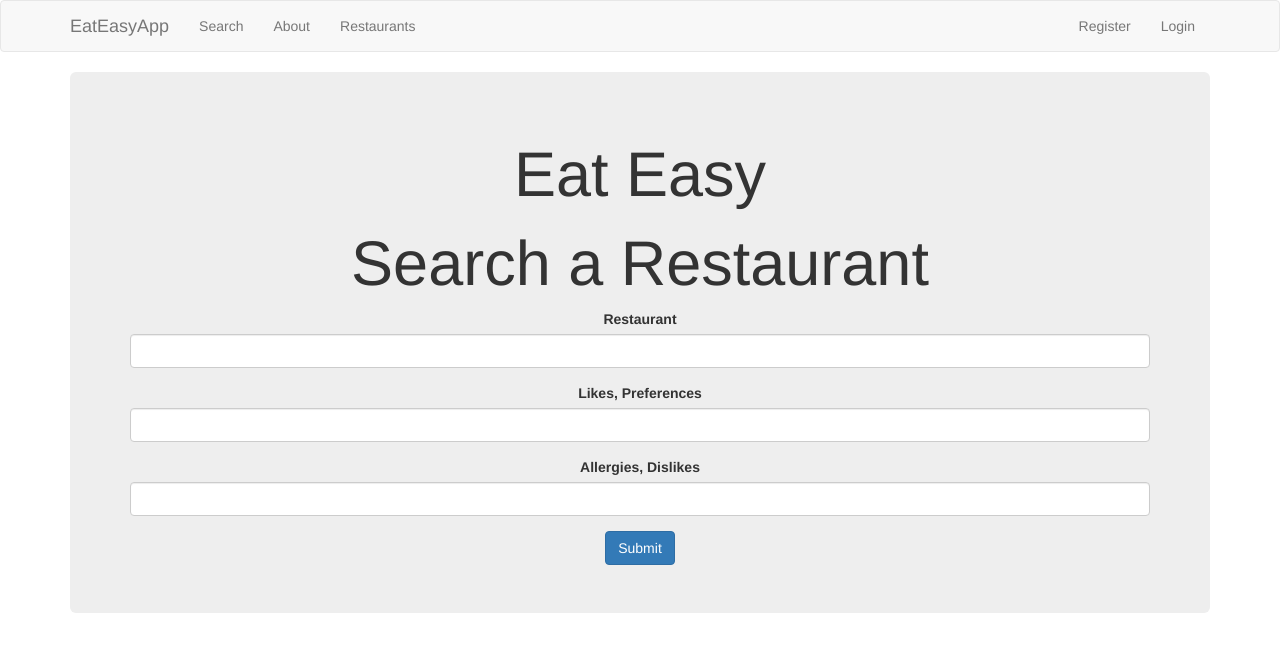
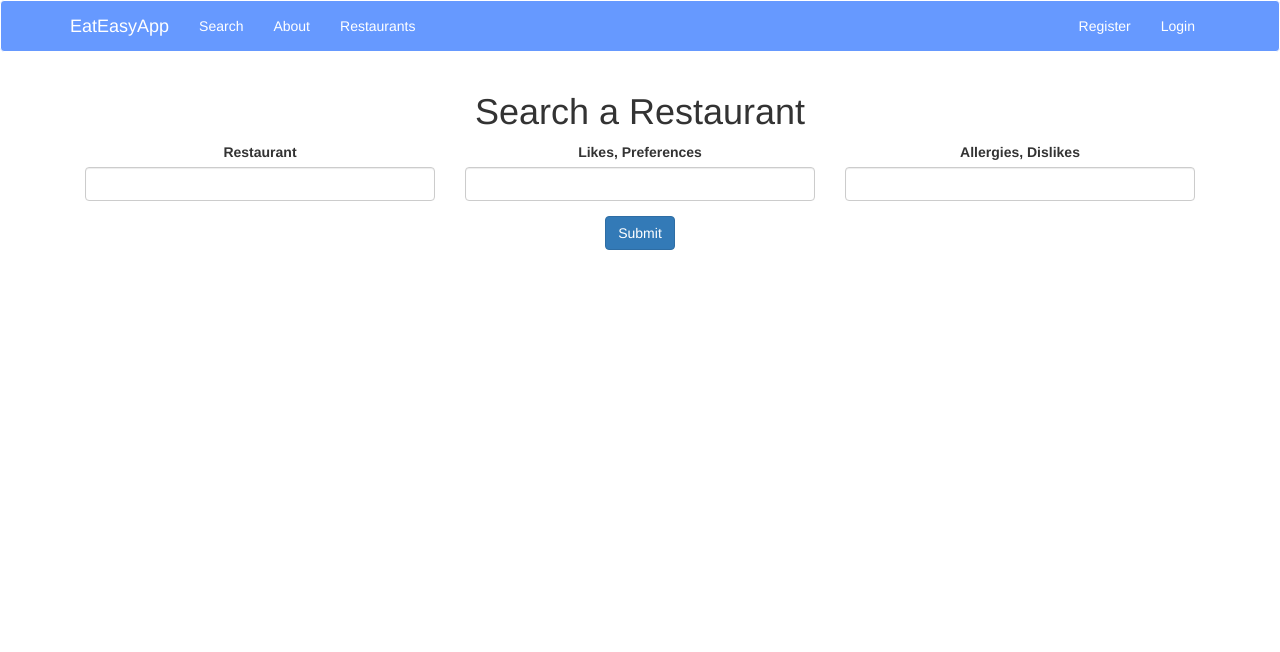
Before and after one commit to jenchen/eat-easy, a Flask app: page /search in a window 1280 px wide. Shown: the top 652 px of the page. Run offline with Flask 2, Linux system fonts and the light colour scheme; some libraries are stand-ins or nearby versions.

Commit message:
web app finished except for about page and description

```diff
--- a/eateasyapp/templates/home.html
+++ b/eateasyapp/templates/home.html
@@ -1,8 +1,8 @@
 {% extends 'layout.html' %}
 
 {% block body %}
-  <div class="jumbotron text-center">
-    <h1 class="header center blue-text style=color:#0d47a1;"">Eat Easy</h1>
+  <div class="text-center">
+    <h1 class="header center">Eat Easy</h1>
     <p class="lead">INSERT WORDS HERE</p>
 
 
--- a/eateasyapp/templates/includes/_navbar.html
+++ b/eateasyapp/templates/includes/_navbar.html
@@ -11,18 +11,18 @@
         </div>
         <div id="navbar" class="collapse navbar-collapse">
           <ul class="nav navbar-nav">
-            <li><a href="/search">Search</a></li>
-            <li><a href="/about">About</a></li>
-            <li><a href="/restaurants">Restaurants</a></li>
+            <li><a style="color:white!important;" href="/search">Search</a></li>
+            <li><a style="color:white!important;" href="/about">About</a></li>
+            <li><a style="color:white!important;" href="/restaurants">Restaurants</a></li>
           </ul>
 
           <ul class="nav navbar-nav navbar-right">
             {% if session.logged_in %}
-              <li><a href="/dashboard">Dashboard</a></li>
-              <li><a href="/logout">Logout</a></li>
+              <li><a style="color:white!important;" href="/dashboard">Dashboard</a></li>
+              <li><a style="color:white!important;" href="/logout">Logout</a></li>
             {% else %}
-              <li><a href="/register">Register</a></li>
-              <li><a href="/login">Login</a></li>
+              <li><a style="color:white!important;" href="/register">Register</a></li>
+              <li><a style="color:white!important;" href="/login">Login</a></li>
             {% endif %}
 
           </ul>
--- a/eateasyapp/templates/layout.html
+++ b/eateasyapp/templates/layout.html
@@ -5,6 +5,15 @@
     <title>EatEasyApp</title>
     <link rel="stylesheet" href="https://maxcdn.bootstrapcdn.com/bootstrap/3.3.7/css/bootstrap.min.css">
   </head>
+  <style type="text/css">
+    .navbar-default {
+      background-color: #6699ff;
+      border-color: #FFF;
+    }
+    .navbar-default .navbar-brand {
+      color: #FFF;
+    }
+  </style>
   <body>
     {% include 'includes/_navbar.html' %}
     <div class="container">
--- a/eateasyapp/templates/restaurant.html
+++ b/eateasyapp/templates/restaurant.html
@@ -8,7 +8,7 @@
       <th>Menu Item</th>
       <th>Description</th>
       <th>Price</th>
-      <th>Rating</th>
+      <th>EatEasy Rating</th>
       <th></th>
     </tr>
     {% for result in results %}
--- a/eateasyapp/templates/results.html
+++ b/eateasyapp/templates/results.html
@@ -8,7 +8,7 @@
       <th>Menu Item</th>
       <th>Description</th>
       <th>Price</th>
-      <th>Rating</th>
+      <th>EatEasy Rating</th>
       <th></th>
     </tr>
     {% for result in results %}
--- a/eateasyapp/templates/search.html
+++ b/eateasyapp/templates/search.html
@@ -2,21 +2,19 @@
 
 {% block body %}
 
-  <div class="jumbotron text-center">
-    <h1 class="header center blue-text style=color:#0d47a1;"">Eat Easy</h1>
+  <div class="text-center">
     <p class="lead"></p>
-
       <h1>Search a Restaurant</h1>
 	  <form action="" method="POST">
-	    <div class="form-group">
+	    <div class="form-group col-md-4">
 	      <label>Restaurant</label>
 	      <input type="text" name="restaurant" class="form-control" value={{request.form.restaurant}}>
 	    </div>
-	    <div class="form-group">
+	    <div class="form-group col-md-4">
 	      <label>Likes, Preferences</label>
 	      <input type="text" name="likes" class="form-control" value={{request.form.likes}}>
 	    </div>
-	    <div class="form-group">
+	    <div class="form-group col-md-4">
 	      <label>Allergies, Dislikes</label>
 	      <input type="text" name="allergies" class="form-control" value={{request.form.allergies}}>
 	    </div>
```
Also changed, not shown: eateasyapp/app.py (+7 -19 lines), eateasyapp/templates/add_article.html (deleted, +0 -15 lines), eateasyapp/templates/article.html (deleted, +0 -10 lines), eateasyapp/templates/articles.html (deleted, +0 -11 lines), eateasyapp/templates/dashboard.html (+17 -13 lines), eateasyapp/templates/edit_article.html (deleted, +0 -15 lines), 1 other file.
